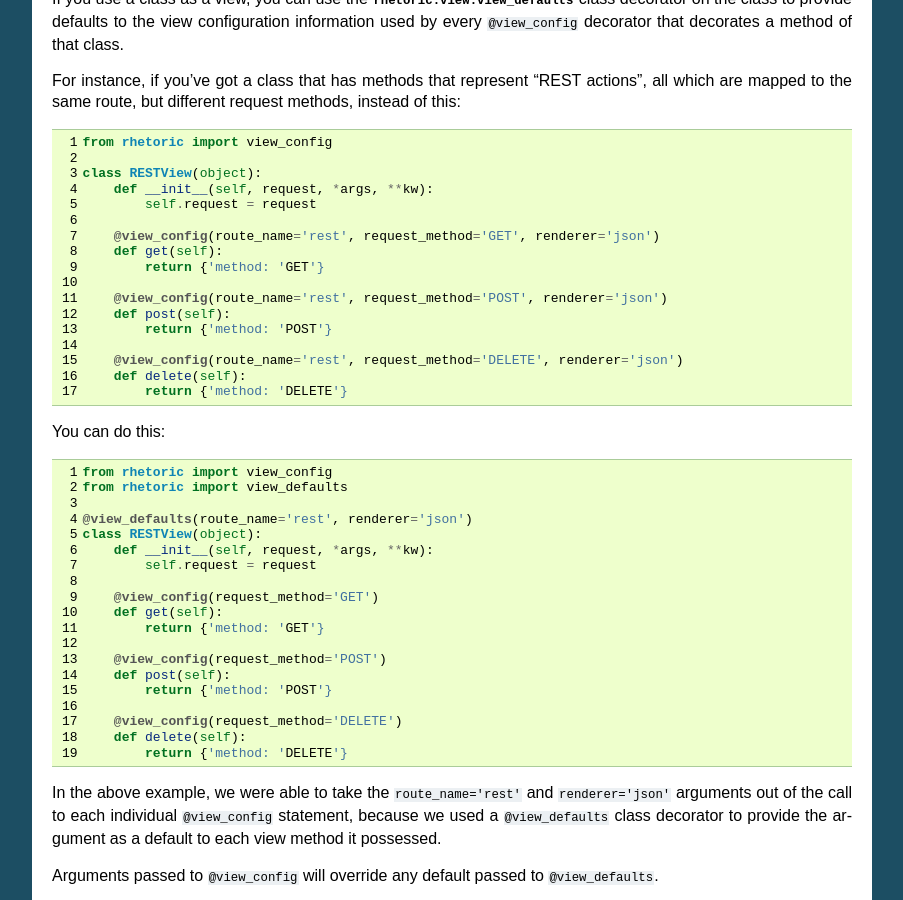
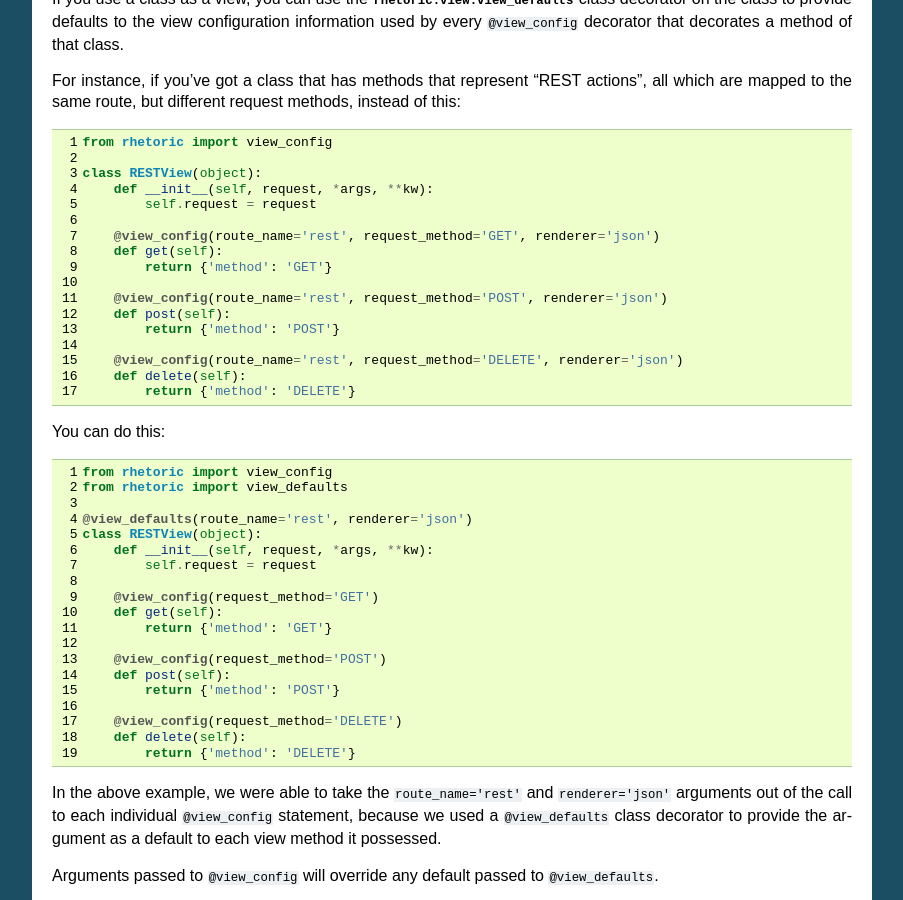
Before and after one commit to avanov/Rhetoric, a Sphinx documentation site: the page built from docs/index.rst, in a window 1280 px wide and 900 px high, scrolled down 4577 px. Shown: the whole window, without its empty margins (198-1101 px from the left). Built offline with Sphinx 7.4.7, drawn with Linux system fonts in a browser that asks for light colours.

Commit message:
Fix docs

```diff
--- a/docs/index.rst
+++ b/docs/index.rst
@@ -329,15 +329,15 @@ methods, instead of this:
 
        @view_config(route_name='rest', request_method='GET', renderer='json')
        def get(self):
-           return {'method: 'GET'}
+           return {'method': 'GET'}
 
        @view_config(route_name='rest', request_method='POST', renderer='json')
        def post(self):
-           return {'method: 'POST'}
+           return {'method': 'POST'}
 
        @view_config(route_name='rest', request_method='DELETE', renderer='json')
        def delete(self):
-           return {'method: 'DELETE'}
+           return {'method': 'DELETE'}
 
 You can do this:
 
@@ -354,15 +354,15 @@ You can do this:
 
        @view_config(request_method='GET')
        def get(self):
-           return {'method: 'GET'}
+           return {'method': 'GET'}
 
        @view_config(request_method='POST')
        def post(self):
-           return {'method: 'POST'}
+           return {'method': 'POST'}
 
        @view_config(request_method='DELETE')
        def delete(self):
-           return {'method: 'DELETE'}
+           return {'method': 'DELETE'}
 
 In the above example, we were able to take the ``route_name='rest'`` and
 ``renderer='json'`` arguments out of the call to each individual ``@view_config``
```
